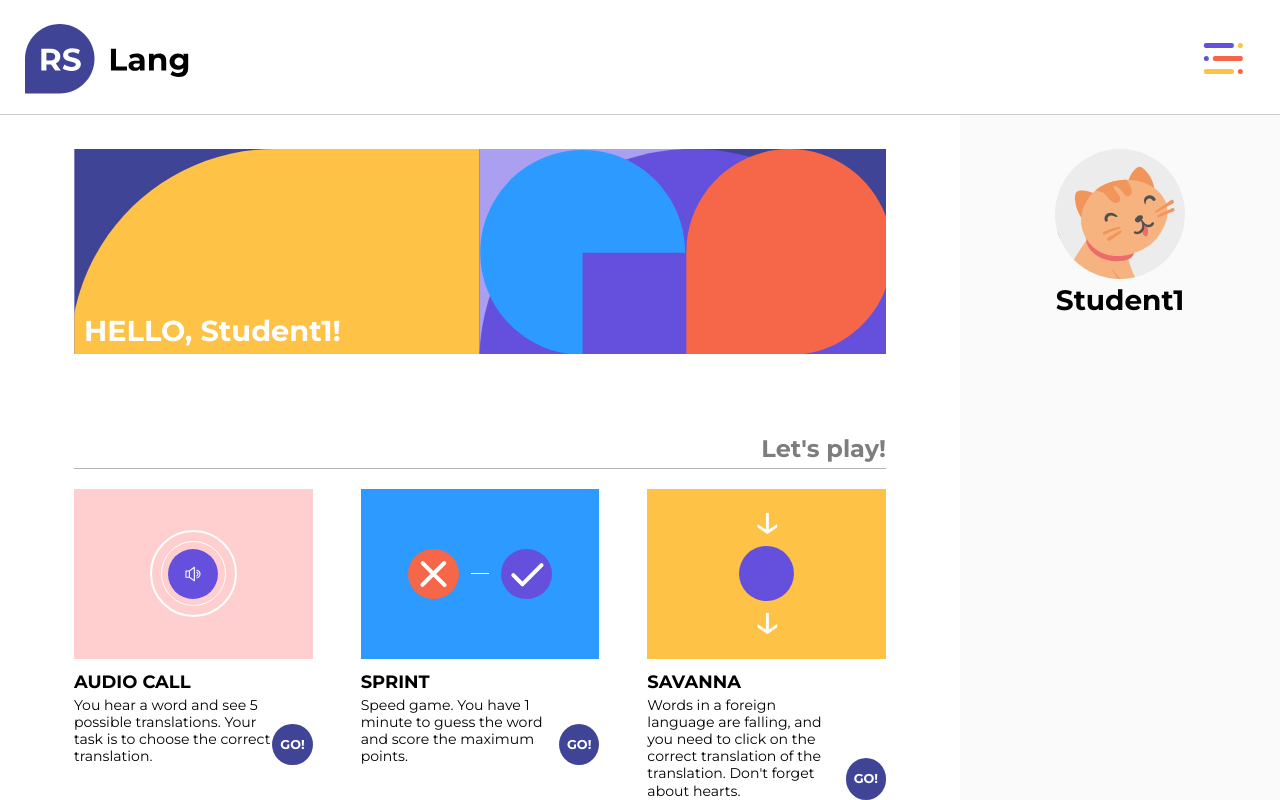
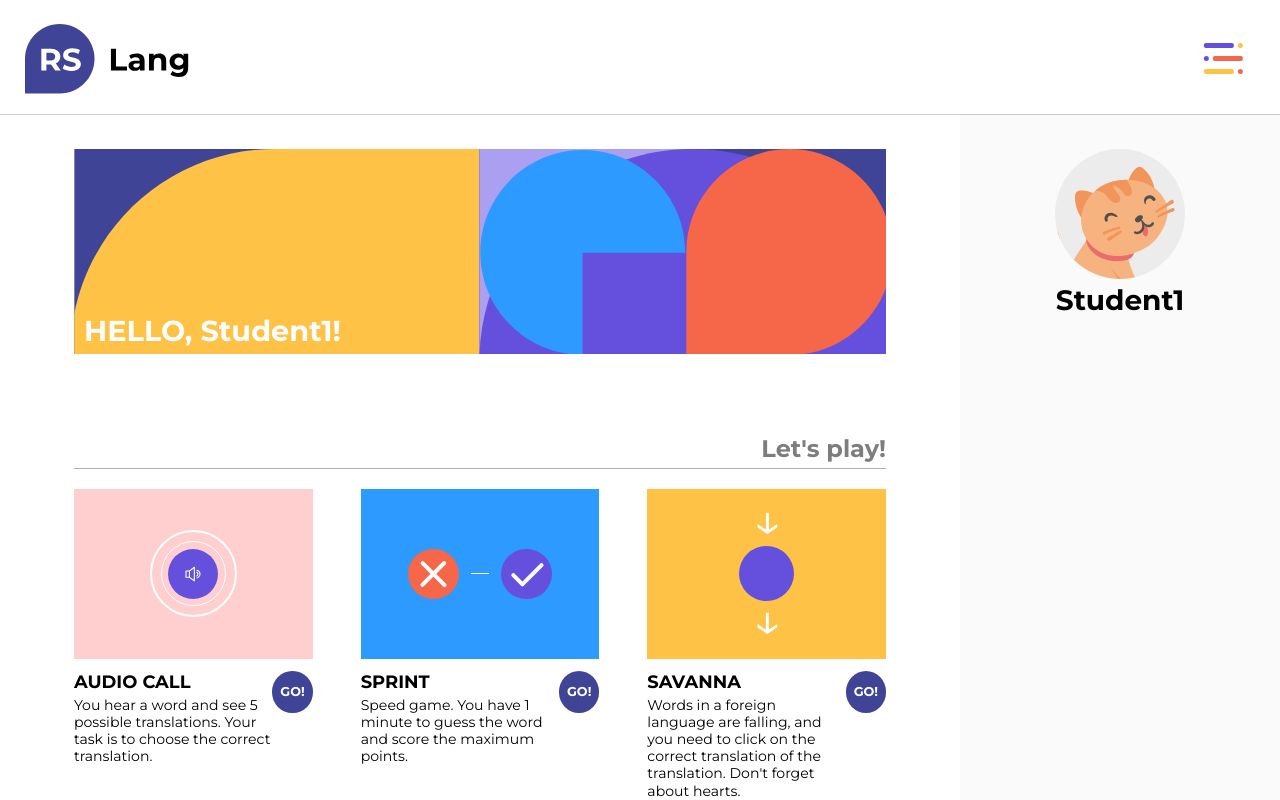
Before and after one commit to ligalaz/rsLang, a React (Create React App) app in the folder project/: page /main in a window 1280 px wide. Built offline with nearby package versions, Linux system fonts and the light colour scheme.

Commit message:
fix: fix game card button position

```diff
--- a/project/src/pages/main/components/games-promo/game-card/game-card.scss
+++ b/project/src/pages/main/components/games-promo/game-card/game-card.scss
@@ -91,7 +91,8 @@
 
   &__start-btn {
     padding: 0.8rem 0.5rem;
-    align-self: flex-end;
+    align-self: flex-start;
+    flex-shrink: 0;
 
     color: $btn-text-color;
     font-weight: 700;
```
